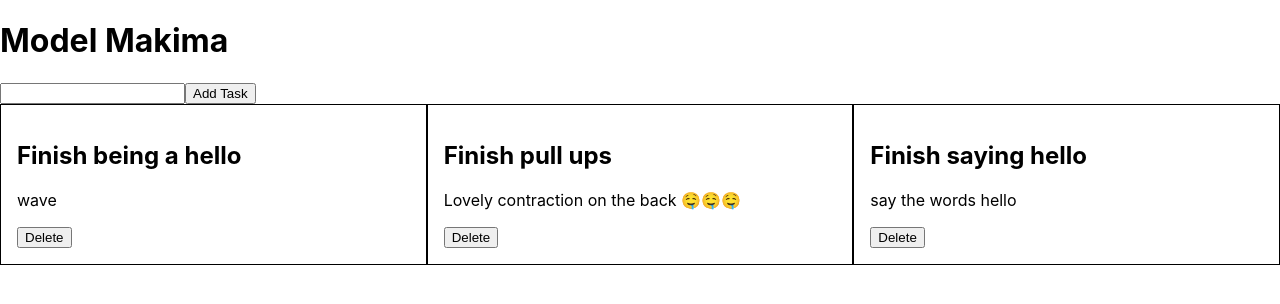
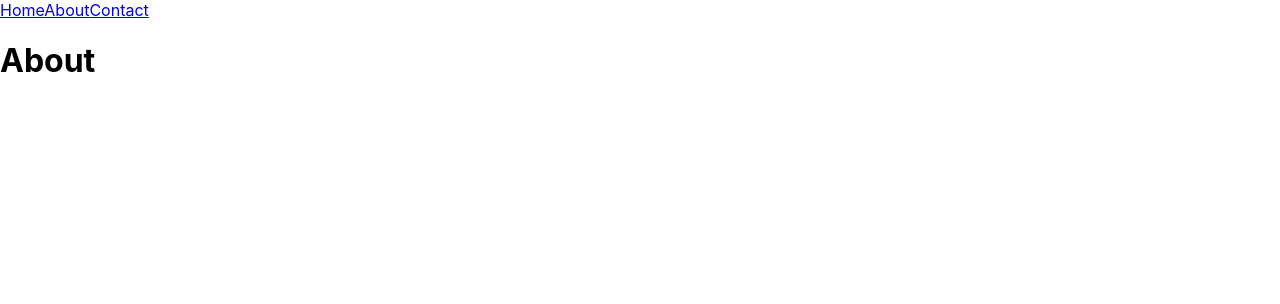
Before and after one commit to JonathanLee2020/reactcrashingptwo, a React (Create React App) app: page /about in a window 1280 px wide. Shown: the top 304 px of the page. Built offline with nearby package versions, Linux system fonts and the light colour scheme.

Commit message:
added routes and appropriate anchor hrefs to create a re-usable navbar

```diff
--- a/src/App.jsx
+++ b/src/App.jsx
@@ -5,6 +5,10 @@ import Modal from "./components/Modal.jsx"
 import React, { UseState } from "react";
 import { useState, useEffect } from 'react';
 import Counter from "./components/Counter.jsx"
+import About from "./pages/About.jsx"
+import Home from "./pages/Home.jsx"
+import Contact from "./pages/Contact.jsx"
+import { BrowserRouter as Router, Routes, Route } from 'react-router-dom';
 
 function App() {
   console.log("hello gamers, our app is starting")
@@ -25,33 +29,67 @@ function App() {
   }, [showModal])
 
   return (
-    <div className="App">
-      <Title></Title>
-      <div className="addTask">
-        <input type="text" onChange={(event) =>{
-          console.log(event.target.value);
-        }}/>
-        <button >Add Task</button>
-      </div>
-      <div className="todo__wrapper">
-        <Todo
-        title="Finish being a hello"
-        paragraph = "wave"
-        deleteTask = {deleteTask}
-        />
-        <Todo
-        title="Finish pull ups"
-        paragraph = "Lovely contraction on the back 🤤🤤🤤"
-        deleteTask = {deleteTask}
-        />
-        <Todo
-        title="Finish saying hello"
-        paragraph = "say the words hello"
-        deleteTask = {deleteTask}
-        />
-      </div>
-      {showModal ? <Modal title="want to delete?🥺🥺"end="Leave😈"keep="Stay🥰" closeModal = {closeModal}/> : null}
+    <div>
+      <Router>
+        <nav>
+          <a href="/">Home</a>
+          <a href="/about">About</a>
+          <a href="/contact">Contact</a>
+        </nav>
+        <Routes>
+          <Route path='/' element={<Home />}></Route>
+          <Route path="/about" element={<About />}></Route>c
+          <Route path="/contact" element={<Contact />}></Route>
+        </Routes>
+      </Router>
     </div>
+
+
+
+
+
+
+
+
+
+
+
+
+
+
+
+
+
+
+
+
+    // <div className="App">
+    //   <Title></Title>
+    //   <div className="addTask">
+    //     <input type="text" onChange={(event) =>{
+    //       console.log(event.target.value);
+    //     }}/>
+    //     <button >Add Task</button>
+    //   </div>
+    //   <div className="todo__wrapper">
+    //     <Todo
+    //     title="Finish being a hello"
+    //     paragraph = "wave"
+    //     deleteTask = {deleteTask}
+    //     />
+    //     <Todo
+    //     title="Finish pull ups"
+    //     paragraph = "Lovely contraction on the back 🤤🤤🤤"
+    //     deleteTask = {deleteTask}
+    //     />
+    //     <Todo
+    //     title="Finish saying hello"
+    //     paragraph = "say the words hello"
+    //     deleteTask = {deleteTask}
+    //     />
+    //   </div>
+    //   {showModal ? <Modal title="want to delete?🥺🥺"end="Leave😈"keep="Stay🥰" closeModal = {closeModal}/> : null}
+    // </div>
   );
 }
 
--- a/src/pages/About.jsx
+++ b/src/pages/About.jsx
@@ -0,0 +1,5 @@
+function About () {
+    return <h1>About</h1>
+}
+
+export default About
--- a/src/pages/Contact.jsx
+++ b/src/pages/Contact.jsx
@@ -0,0 +1,5 @@
+function Contact () {
+    return <h1>Contact</h1>
+}
+
+export default Contact
--- a/src/pages/Home.jsx
+++ b/src/pages/Home.jsx
@@ -0,0 +1,5 @@
+function Home () {
+    return <h1>Home</h1>
+}
+
+export default Home
```
